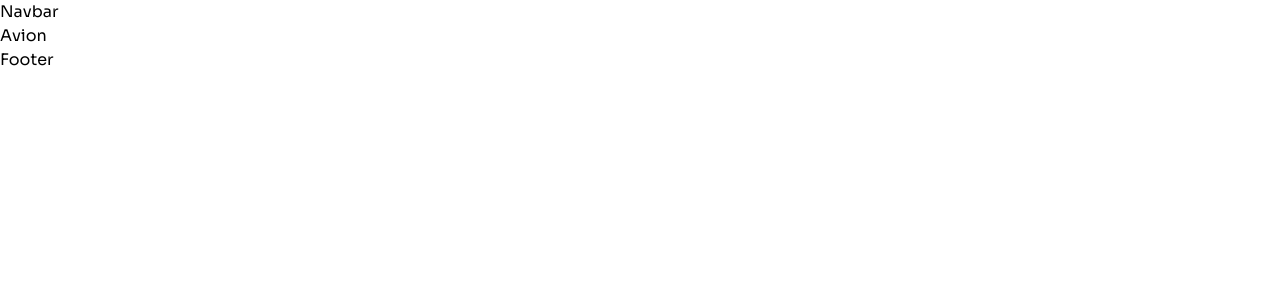
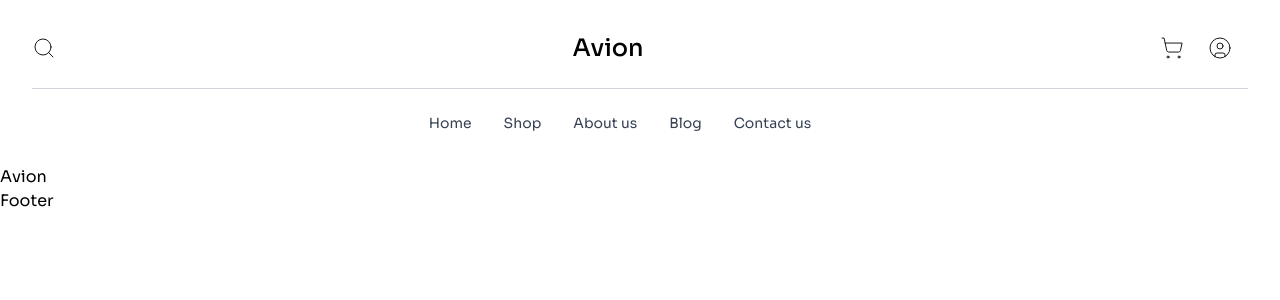
Before and after one commit to abdrzqsalihu/avion, a Next.js app: page / in a window 1280 px wide. Shown: the top 300 px of the page. Built offline with nearby package versions, Linux system fonts and the light colour scheme.

Commit message:
Implemented Navbar ui

```diff
--- a/app/globals.css
+++ b/app/globals.css
@@ -23,3 +23,45 @@ body {
   /* color: var(--foreground); */
   font-family: "Sora", sans-serif;
 }
+
+/* HAMBURGER MENU STYLES */
+.hamburger {
+  cursor: pointer;
+  display: inline-block;
+}
+
+.hamburger input {
+  display: none;
+}
+
+.hamburger svg {
+  /* The size of the SVG defines the overall size */
+  height: 2em;
+  /* Define the transition for transforming the SVG */
+  transition: transform 600ms cubic-bezier(0.4, 0, 0.2, 1);
+}
+
+.line {
+  fill: none;
+  stroke: black;
+  stroke-linecap: round;
+  stroke-linejoin: round;
+  stroke-width: 1.5;
+  /* Define the transition for transforming the Stroke */
+  transition:
+    stroke-dasharray 600ms cubic-bezier(0.4, 0, 0.2, 1),
+    stroke-dashoffset 600ms cubic-bezier(0.4, 0, 0.2, 1);
+}
+
+.line-top-bottom {
+  stroke-dasharray: 12 63;
+}
+
+.hamburger input:checked + svg {
+  transform: rotate(-45deg);
+}
+
+.hamburger input:checked + svg .line-top-bottom {
+  stroke-dasharray: 20 300;
+  stroke-dashoffset: -32.42;
+}
--- a/app/layout.tsx
+++ b/app/layout.tsx
@@ -20,8 +20,11 @@ export default function RootLayout({
   children: React.ReactNode;
 }>) {
   return (
-    <html lang="en">
-      <body className={`${soraSans.variable} antialiased`}>
+    <html lang="en" suppressHydrationWarning>
+      <body
+        className={`${soraSans.variable} antialiased`}
+        suppressHydrationWarning
+      >
         <Navbar />
         {children}
         <Footer />
--- a/components/Navbar.tsx
+++ b/components/Navbar.tsx
@@ -1,7 +1,145 @@
-import React from "react";
+"use client";
+
+import { Search, ShoppingCart, UserCircle } from "lucide-react";
+import Link from "next/link";
+import React, { useState } from "react";
 
 const Navbar = () => {
-  return <div>Navbar</div>;
+  const navItems = [
+    { label: "Home", href: "/" },
+    { label: "Shop", href: "/shop" },
+    { label: "About us", href: "/about" },
+    { label: "Blog", href: "/blog" },
+    { label: "Contact us", href: "/contact" },
+  ];
+
+  const [isMenuOpen, setIsMenuOpen] = useState(false);
+
+  const toggleMenu = () => {
+    setIsMenuOpen((prev) => !prev);
+  };
+
+  return (
+    <header className="mx-auto max-w-screen-2xl p-4 lg:p-8 relative z-50">
+      <div className="flex items-center justify-between">
+        <button className="hidden md:block">
+          <Search strokeWidth={0.9} />
+        </button>
+
+        <Link href={"/"} className="font-medium text-xl md:text-2xl">
+          Avion
+        </Link>
+
+        <div className="flex items-center gap-4">
+          <div className="hidden sm:flex sm:gap-6">
+            <ShoppingCart strokeWidth={0.9} />
+            <UserCircle strokeWidth={0.9} />
+          </div>
+
+          <button className="cursor-pointer">
+            <Search strokeWidth={0.9} className="sm:hidden" />
+          </button>
+
+          {/* Custom animated hamburger toggle */}
+          <div className="block md:hidden">
+            <label className="hamburger mt-2.5">
+              <input
+                type="checkbox"
+                checked={isMenuOpen}
+                onChange={toggleMenu}
+              />
+              <svg viewBox="0 0 32 32">
+                <path
+                  className="line line-top-bottom"
+                  d="M27 10 13 10C10.8 10 9 8.2 9 6 9 3.5 10.8 2 13 2 15.2 2 17 3.8 17 6L17 26C17 28.2 18.8 30 21 30 23.2 30 25 28.2 25 26 25 23.8 23.2 22 21 22L7 22"
+                />
+                <path className="line" d="M7 16 27 16" />
+              </svg>
+            </label>
+          </div>
+        </div>
+      </div>
+
+      <hr className="mt-3 md:mt-6 text-gray-300" />
+
+      {/* Desktop Nav */}
+      <div className="hidden md:flex items-center justify-center mt-6 -ml-10">
+        <nav aria-label="Global">
+          <ul className="flex items-center gap-8 text-sm">
+            {navItems.map(({ label, href }) => (
+              <li key={label}>
+                <Link
+                  className="text-gray-700 transition hover:text-gray-600/75"
+                  href={href}
+                >
+                  {label}
+                </Link>
+              </li>
+            ))}
+          </ul>
+        </nav>
+      </div>
+
+      {/* Fullscreen Mobile Menu */}
+      <div
+        className={`fixed inset-0 z-40 transition-all duration-500 ${
+          isMenuOpen ? "visible" : "invisible"
+        }`}
+      >
+        {/* Backdrop */}
+        <div
+          className={`absolute inset-0 bg-black/40 backdrop-blur-sm transition-opacity duration-300 ${
+            isMenuOpen ? "opacity-100" : "opacity-0"
+          }`}
+          onClick={toggleMenu}
+        />
+
+        {/* Slide-in Menu */}
+        <div
+          className={`absolute right-0 top-0 h-full w-full sm:w-[75%] bg-white z-50 p-6 shadow-lg transition-transform duration-500 ease-in-out ${
+            isMenuOpen ? "translate-x-0" : "translate-x-full"
+          }`}
+        >
+          <div className="flex items-center justify-between mb-8">
+            <h2 className="text-lg font-semibold text-gray-800">Menu</h2>
+            {/* Close button */}
+            <label className="hamburger">
+              <input
+                type="checkbox"
+                checked={isMenuOpen}
+                onChange={toggleMenu}
+              />
+              <svg viewBox="0 0 32 32">
+                <path
+                  className="line line-top-bottom"
+                  d="M27 10 13 10C10.8 10 9 8.2 9 6 9 3.5 10.8 2 13 2 15.2 2 17 3.8 17 6L17 26C17 28.2 18.8 30 21 30 23.2 30 25 28.2 25 26 25 23.8 23.2 22 21 22L7 22"
+                />
+                <path className="line" d="M7 16 27 16" />
+              </svg>
+            </label>
+          </div>
+
+          <nav className="flex flex-col gap-6 text-sm">
+            {navItems.map(({ label, href }) => (
+              <Link
+                key={label}
+                href={href}
+                onClick={toggleMenu}
+                className="text-gray-800 hover:text-black transition"
+              >
+                {label}
+              </Link>
+            ))}
+          </nav>
+
+          <div className="mt-8 border-t pt-6 flex items-center gap-6 text-gray-700">
+            <ShoppingCart className="w-6 h-6" strokeWidth={1.2} />
+            <UserCircle className="w-6 h-6" strokeWidth={1.2} />
+          </div>
+        </div>
+      </div>
+    </header>
+  );
 };
 
 export default Navbar;
```
Also changed, not shown: package.json (+7 -6 lines), 1 other file (tests, documents, lock files or other folders).
